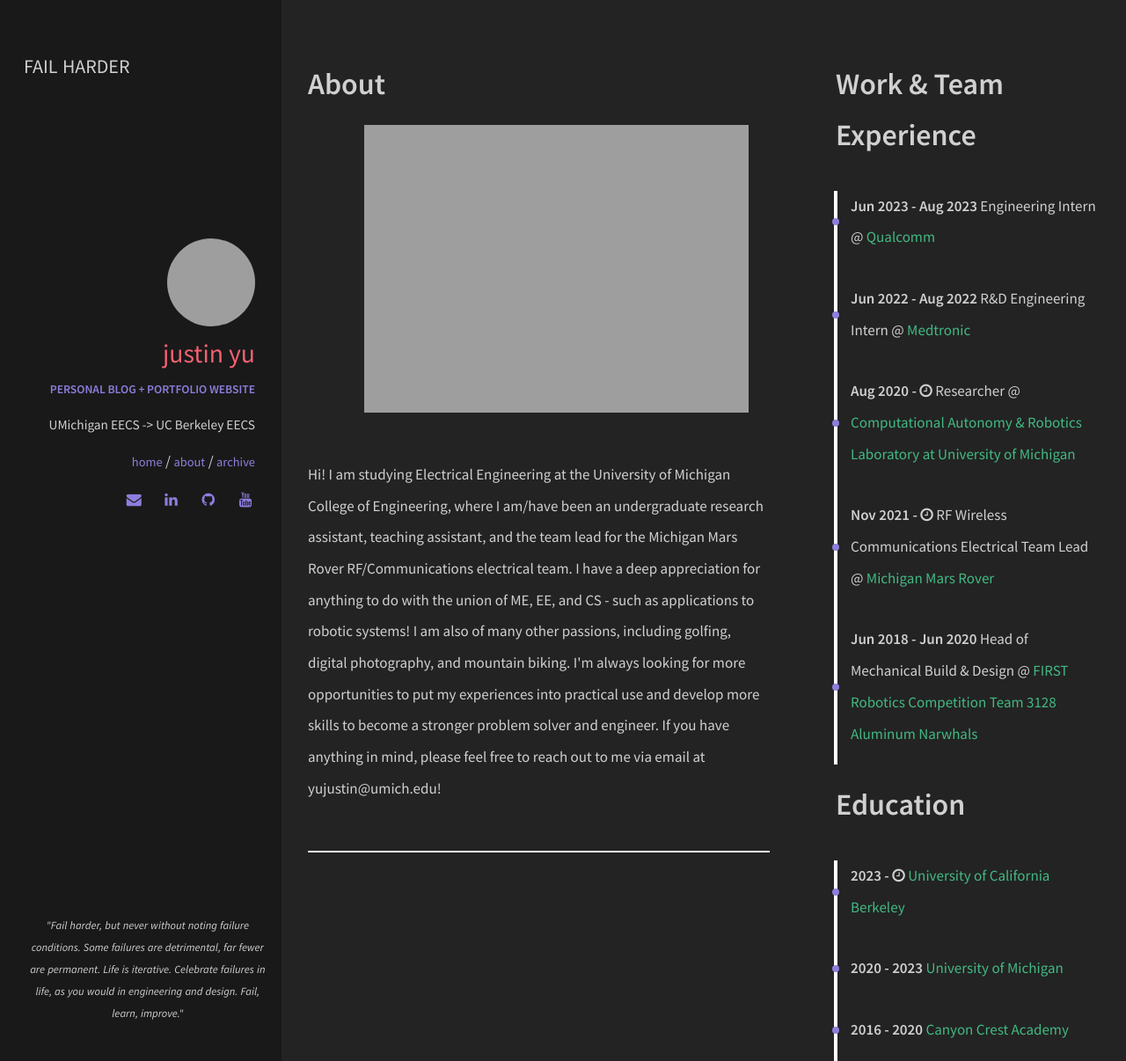
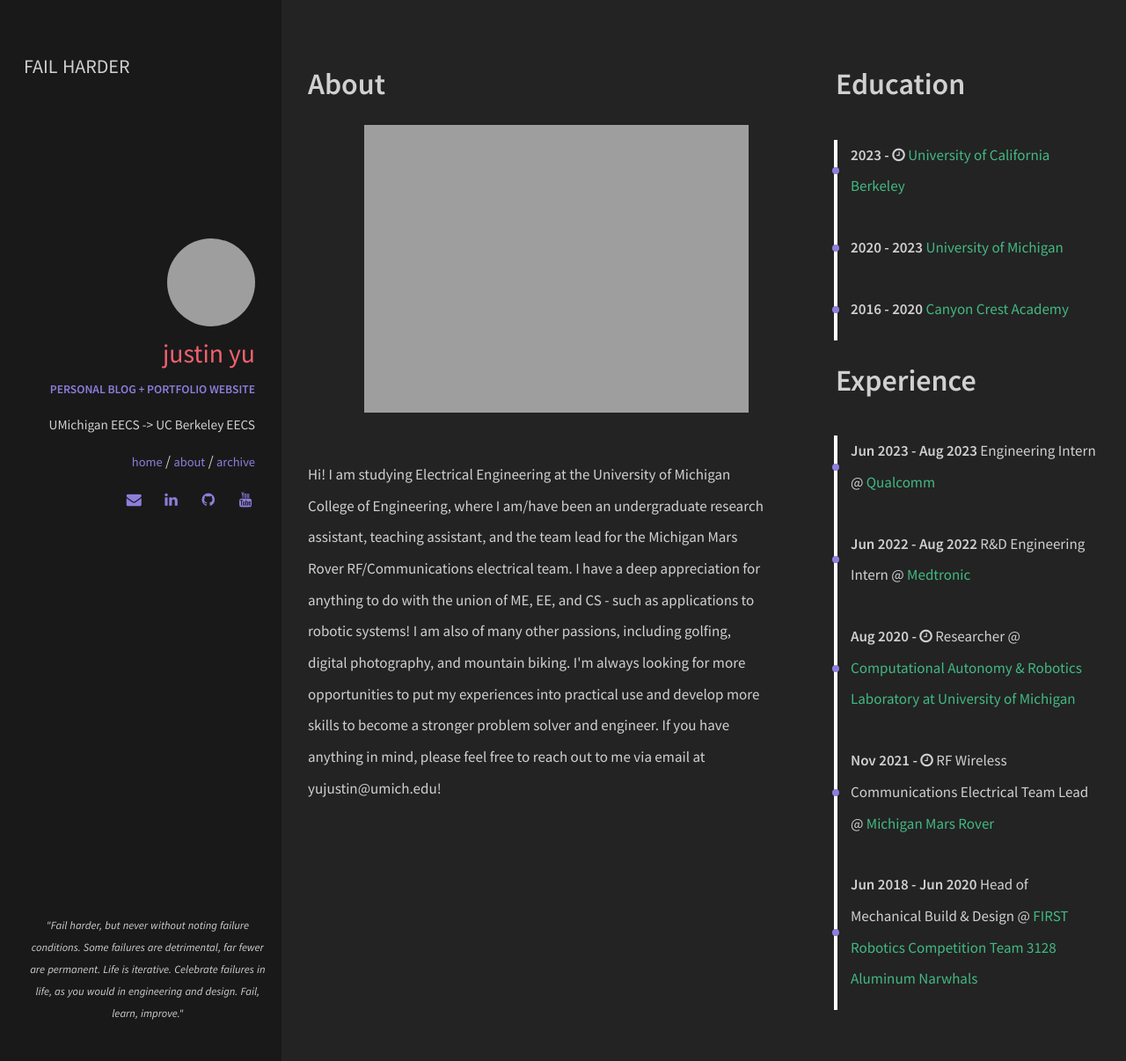
Before and after one commit to uynitsuj/uynitsuj.github.io, a Jekyll site: the page built from about.html, in a window 1280 px wide. Shown: the whole page at 88% size. Built offline with Jekyll 4.4.1, drawn with Linux system fonts in a browser that asks for light colours.

Commit message:
update about

```diff
--- a/_data/index/education.yml
+++ b/_data/index/education.yml
@@ -1,12 +1,12 @@
 - name: University of California Berkeley
   link: https://www.berkeley.edu/
   date: 2023 - <i class="fa fa-clock-o" aria-hidden="true" title="Until Now"></i>
-  descr: EECS Ph.D. student concentrating in AI & Robotics
+  desc: EECS Ph.D. student concentrating in AI & Robotics
 
 - name: University of Michigan
   link: https://www.umich.edu/
   date: 2020 - 2023
-  descr: EE Bachelors | Summa Cum Laude | EECS Outstanding Achievement Award Finalist 2023
+  desc: EE Bachelors | Summa Cum Laude | EECS Outstanding Achievement Award Finalist 2023
 
 - name: Canyon Crest Academy
   link: https://cc.sduhsd.net/
--- a/_includes/sections/career.html
+++ b/_includes/sections/career.html
@@ -1,9 +1,12 @@
-<h1><span data-i18n="skills.my_skills">Work & Team Experience</span></h1>
+<h1><span data-i18n="skills.my_skills">Experience</span></h1>
 
 <div class="archive">
   <div class="timeline" id="timeline">
     {% for career in site.data.index.careers %}
-          <div class="archive-title"><div class="archive-year"><strong>{{ career.date }}</strong> {{ career.job }} @ <a href="{{ career.link }}">{{ career.name }}</a></div></div>
+    <div class="archive-title">
+      <div class="archive-year"><strong>{{ career.date }}</strong> {{ career.job }} @ <a href="{{ career.link }}">{{
+          career.name }}</a></div>
+    </div>
     {% endfor %}
   </div>
 </div>
--- a/_layouts/about.html
+++ b/_layouts/about.html
@@ -8,7 +8,7 @@ layout: default
                 {% include sections/about.html %}
             </div>
         </div>
-        <hr>
+        <!--<hr>-->
         <!--
         <div class="row">
             <div class="col">
@@ -22,10 +22,10 @@ layout: default
             {% include sections/skills.html %}
         </div>-->
         <div class="row">
-            {% include sections/career.html %}
+            {% include sections/education.html %}
         </div>
         <div class="row">
-            {% include sections/education.html %}
+            {% include sections/career.html %}
         </div>
     </div>
 
```
